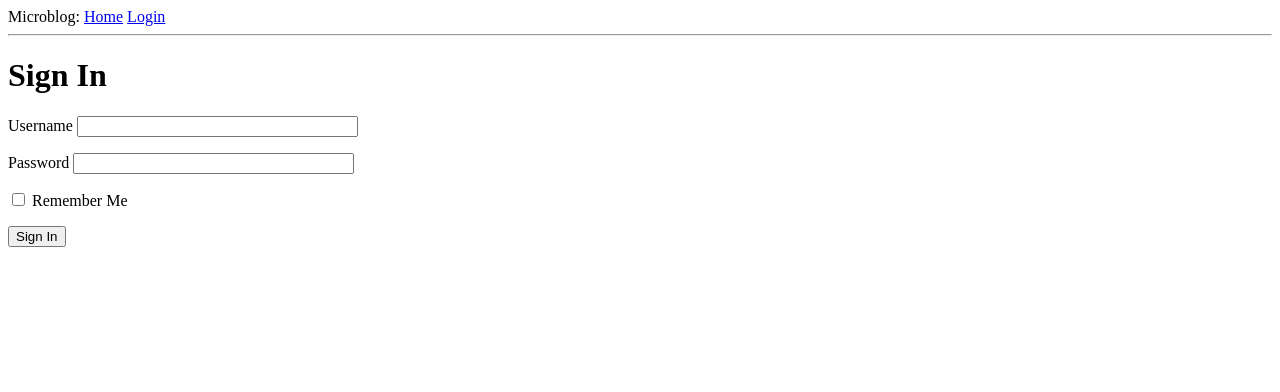
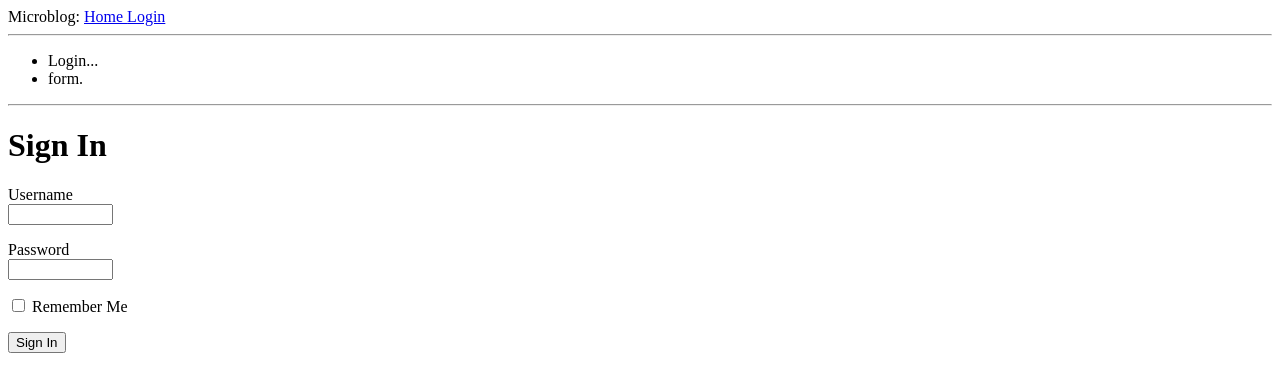
Before and after one commit to jhenriquetdg/devasoft, a Flask app: page /login in a window 1280 px wide. Shown: the top 392 px of the page. Run offline with Flask 2, Linux system fonts and the light colour scheme.

Commit message:
End of 3rd tutorial exercise (Web Forms)
Signed-off-by: Zé Henrique <jhenriquetdg@gmail.cm>

```diff
--- a/app/routes.py
+++ b/app/routes.py
@@ -1,4 +1,4 @@
-from flask import render_template, flash, redirect
+from flask import render_template, flash, redirect, url_for
 from app import app
 from app.forms import LoginForm
 
@@ -24,11 +24,15 @@ def index():
 @app.route("/login", methods=["GET", "POST"])
 def login():
     form = LoginForm()
+    flash("Login...")
     if form.validate_on_submit():
+        flash("succeed ")
         flash("Login request for user {} with {}, remember_me={}".format(
             form.username.data,
             form.password.data,
             form.remember_me.data))
-        return redirect("/index")
+        return redirect(url_for("index"))
+    else:
+        flash("form.")
 
     return render_template("login.html", title="Sign In", form=form)
--- a/app/templates/base.html
+++ b/app/templates/base.html
@@ -11,8 +11,8 @@
 
         <div>
             Microblog:
-            <a href="/index">Home</a>
-            <a href="/login">Login</a>
+            <a href="{{ url_for('index') }}"> Home </a>
+            <a href="{{ url_for('login') }}"> Login </a>
         </div>
 
         <hr>
--- a/app/templates/login.html
+++ b/app/templates/login.html
@@ -7,19 +7,28 @@
         {{ form.hidden_tag() }}
 
         <p>
-            {{ form.username.label }}
-            {{ form.username(size=32) }}
+            {{ form.username.label }} <br>
+            {{ form.username(size=10) }} <br>
+            {% for error in form.username.errors %}
+                <span style="color: red;">
+                    [ {{ error }} ]
+                </span>
+            {% endfor %}
         </p>
 
         <p>
-            {{ form.password.label }}
-            {{ form.password(size=32) }}
+            {{ form.password.label }} <br>
+            {{ form.password(size=10) }} <br>
+            {% for error in form.password.errors %}
+                <span style="color: red;">
+                    [ {{ error }} ]
+                </span>
+            {% endfor %}
         </p>
 
         <p> {{ form.remember_me() }} {{ form.remember_me.label }} </p>
         <p> {{ form.submit() }} </p>
 
-
     </form>
 
 {% endblock content %}
```
